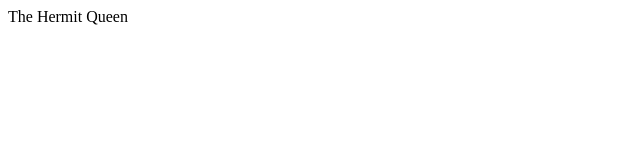
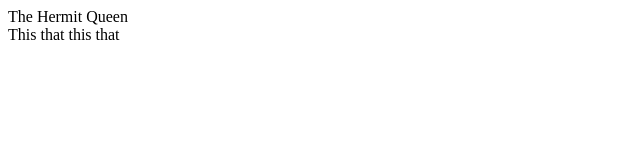
Before and after one commit to DashaDasha88/thehermitknight, a React (Create React App) app: page / in a window 1280 px wide. Shown: the top 160 px of the page, without its empty margins (0-640 px from the left). Built offline with nearby package versions, Linux system fonts and the light colour scheme.

Commit message:
modify navbar

```diff
--- a/src/components/Navbar.jsx
+++ b/src/components/Navbar.jsx
@@ -3,7 +3,7 @@ import React from 'react';
 const Navbar = () => {
   return (
     <div>
-
+      This that this that
     </div>
   )
 }
```
